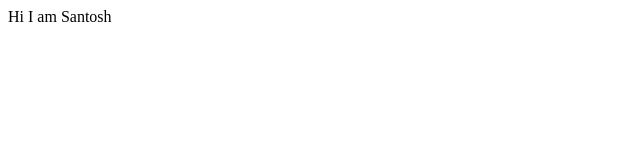
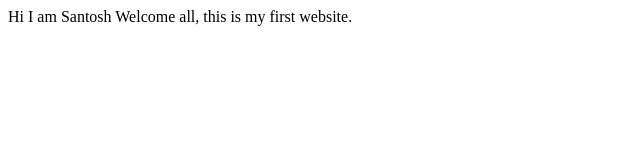
Before and after one commit to Santoshdandin/studentprofile, a plain HTML site: page index.html in a window 1280 px wide. Shown: the whole page, without its empty margins (0-640 px from the left). Drawn offline with Linux system fonts and the light colour scheme.

Commit message:
added details

```diff
--- a/index.html
+++ b/index.html
@@ -4,9 +4,11 @@
     <meta charset="UTF-8">
     <meta http-equiv="X-UA-Compatible" content="IE=edge">
     <meta name="viewport" content="width=device-width, initial-scale=1.0">
-    <title>Student profile</title>
+    <title>Profile</title>
 </head>
 <body>
     Hi I am Santosh
+
+   Welcome all, this is my first website.
 </body>
 </html>
```
